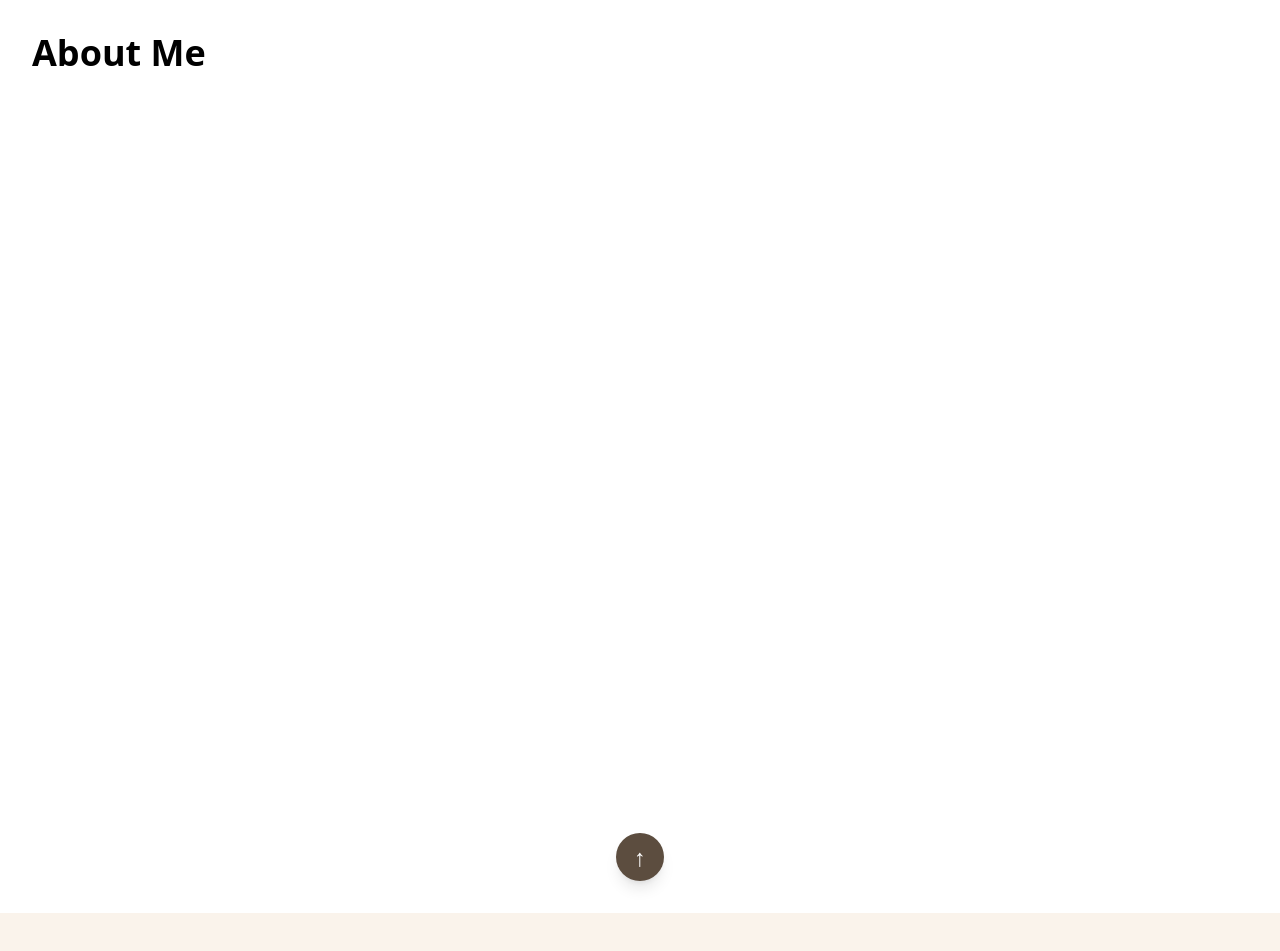
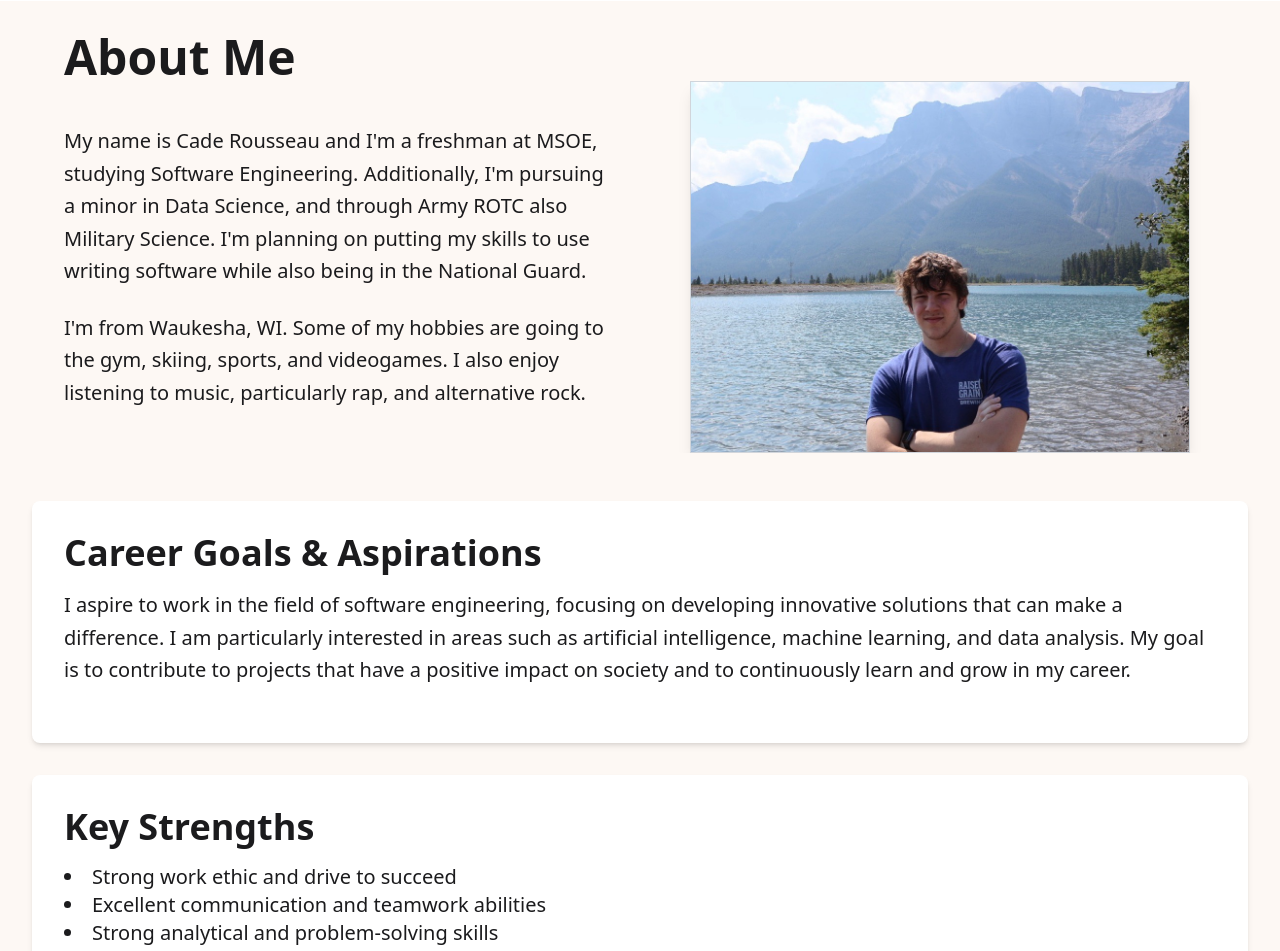
Before and after one commit to rousseauc1/Portfolio, a React (Vite) app: page /About in a window 1280 px wide. Shown: the part 160-1111 px from the top of the page. Built offline with nearby package versions, Linux system fonts and the light colour scheme.

Commit message:
Add ScrollToTop component and enhance About page with personal details and career goals

```diff
--- a/src/App.tsx
+++ b/src/App.tsx
@@ -7,10 +7,12 @@ import Projects from "./pages/Projects"
 import Resume from "./pages/Resume"
 import About from "./pages/About"
 import Header from './components/Header';
+import ScrollToTop from './components/ScrollToTop';
 
 const App = () => {
   return (
     <BrowserRouter>
+      <ScrollToTop />
       <div className="min-h-screen flex flex-col">
         <Header />
         <NavBar />
--- /dev/null
+++ b/src/components/ScrollToTop.tsx
@@ -0,0 +1,14 @@
+import { useEffect } from 'react';
+import { useLocation } from 'react-router-dom';
+
+const ScrollToTop = () => {
+    const { pathname } = useLocation();
+
+    useEffect(() => {
+        window.scrollTo(0, 0); // Scroll to the top of the page
+    }, [pathname]);
+
+    return null;
+};
+
+export default ScrollToTop;
--- a/src/pages/About.tsx
+++ b/src/pages/About.tsx
@@ -1,9 +1,54 @@
 const About = () => {
     return (
-        <div className="min-h-screen p-8">
-            <h1 className="text-4xl font-bold mb-8">About Me</h1>
-            <div className="max-w-4xl mx-auto">
-                {/* Add your about content here */}
+        <div className="min-h-screen p-8 bg-[#fdf8f4]">
+            <h1 className="text-5xl font-bold ml-8 text-left text-[#1b1b1d]">About Me</h1>
+            <div className="max-w-6xl mx-auto grid grid-cols-1 md:grid-cols-2 gap-12 items-center">
+                {/* Text Section */}
+                <div>
+                    <p className="text-xl text-[#1b1b1d] leading-relaxed mb-6">
+                        My name is Cade Rousseau and I'm a freshman at MSOE, studying Software Engineering.
+                        Additionally, I'm pursuing a minor in Data Science, and through Army ROTC also
+                        Military Science. I'm planning on putting my skills to use writing software while
+                        also being in the National Guard.
+                    </p>
+                    <p className="text-xl text-[#1b1b1d] leading-relaxed">
+                        I'm from Waukesha, WI. Some of my hobbies are going to the gym, skiing, sports, and
+                        videogames. I also enjoy listening to music, particularly rap, and alternative rock.
+                    </p>
+                </div>
+
+                {/* Image Section */}
+                <div className="w-full h-auto rounded-lg overflow-hidden">
+                    <img
+                        src={'/assets/images/canada2.jpg'}
+                        alt="Image of Cade"
+                        className="w-full max-w-[500px] h-auto mx-auto object-cover border border-gray-300 shadow-lg"
+                    />
+                </div>
+            </div>
+
+            {/* Career Goals Section */}
+            <div className="bg-white p-8 mt-12 rounded-lg shadow-md my-8">
+                <h2 className="text-4xl font-bold text-[#1b1b1d]">Career Goals & Aspirations</h2>
+                <p className="text-xl text-[#1b1b1d] leading-relaxed mb-6 mt-4">
+                    I aspire to work in the field of software engineering, focusing on developing innovative
+                    solutions that can make a difference. I am particularly interested in areas such as
+                    artificial intelligence, machine learning, and data analysis. My goal is to contribute
+                    to projects that have a positive impact on society and to continuously learn and grow
+                    in my career.
+                </p>
+            </div>
+
+            {/* Key Strengths Section */}
+            <div className="bg-white p-8 mt-8 rounded-lg shadow-md my-8">
+                <h2 className="text-4xl font-bold text-[#1b1b1d]">Key Strengths</h2>
+                <ul className="list-disc list-inside mt-4 text-xl text-[#1b1b1d]">
+                    <li>Strong work ethic and drive to succeed</li>
+                    <li>Excellent communication and teamwork abilities</li>
+                    <li>Strong analytical and problem-solving skills</li>
+                    <li>Adaptability and willingness to learn new technologies</li>
+                    <li>Passion for technology and innovation</li>
+                </ul>
             </div>
         </div>
     )
```
